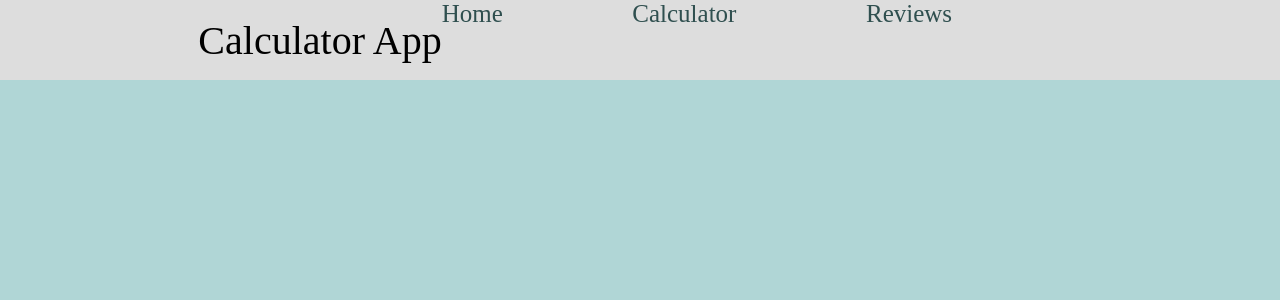
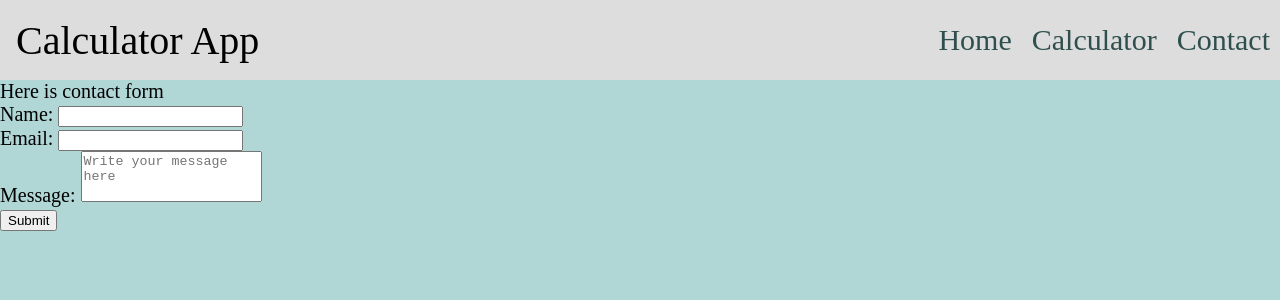
Before and after one commit to aOlsvik/IDATT2105---Fullstack-applikasjonsutvikling, a Vue app in the folder Øving 2/calculator/: page /contact in a window 1280 px wide. Shown: the top 300 px of the page. Built offline with nearby package versions, Linux system fonts and the light colour scheme.

Commit message:
Added Contact Form and changed navbar

```diff
--- a/Øving 2/calculator/src/App.vue
+++ b/Øving 2/calculator/src/App.vue
@@ -4,12 +4,12 @@
 
 <template>
   <body>
-    <nav>
+    <nav class="navbar">
       <label>Calculator App</label>
       <ul>
         <li><router-link to="/">Home</router-link></li>
         <li><router-link to="/calculator">Calculator</router-link></li>
-        <li><router-link to="/reviews">Reviews</router-link></li>
+        <li><router-link to="/contact">Contact</router-link></li>
       </ul>
     </nav>
     <RouterView />
@@ -17,6 +17,13 @@
 </template>
 
 <style scoped>
+  body {
+  display: flex;
+  flex-direction: column;
+  margin: 0;
+  padding: 0;
+  min-height: 500px;
+}
 
   nav {
     display: flex;
@@ -27,47 +34,46 @@
     height: 80px;
   }
   label{
+    float: left;
     font-size: 40px;
-    float: left;
+    margin-right: auto;
+    margin-left: 1rem;
   }
 
   ul {
+    float: right;
     display: flex;
+    justify-content: center;
+    align-content: center;
     margin: 0;
     padding: 0;
-  width: 50%;
     height: 100%;
-
   }
 
   li {
     flex-grow: 1;
+    flex-wrap: wrap;
     display: flex;
+    justify-content: center;
+    align-content: center;
+    list-style: none;
+    padding: 0 5px;
   }
 
   a {
+    font-size: 30px;
+    display: flex;
+    justify-content: center;
+    align-items: center;
     text-decoration: none;
     color: darkslategray;
-  padding-left: 0;
-  font-size: 25px;
-  width: 100%;
+    padding: 5px;
+    border-radius: 5px;
   }
 
-a:hover {
+  a:hover, a:focus {
     background-color: #eee;
   }
 
-  body {
-    width: 100%;
-    display:flex;
-    flex-direction: column;
-    align-content: center;
-  }
-  main {
-    display: flex;
-    flex-direction: column;
-    align-items: center;
-    font-family: Lucida Console;
-  }
 
 </style>
--- a/Øving 2/calculator/src/assets/main.css
+++ b/Øving 2/calculator/src/assets/main.css
@@ -1,11 +1,5 @@
-body {
-  background-color: rgb(176, 214, 214);
-  display: flex;
-  flex-direction: column;
-  align-items: center;
+body{
   margin: 0;
   padding: 0;
+  background-color: rgb(176, 214, 214);
 }
-#app{
-  width: 100%;
-}
--- a/Øving 2/calculator/src/components/Calculator.vue
+++ b/Øving 2/calculator/src/components/Calculator.vue
@@ -3,7 +3,8 @@
 </script>
 
 <template>
-    <div class="grid-container">
+    <body>
+        <div class="grid-container">
         <div class="grid-item display">
             <p>{{ current }}</p>
         </div>
@@ -33,6 +34,7 @@
         </div>
     </div>
     <History :calculations="calculations" v-if="notEmptyList" />
+    </body>
 </template>
 
 <script>
@@ -130,8 +132,11 @@
 </script>
 
 <style scoped>
+body{
+    align-items: center;
+    margin-top: 20px;
+}
 .grid-container{
-  margin:0;
   padding:10px;
   display: grid;
   border: 2px black solid;
--- /dev/null
+++ b/Øving 2/calculator/src/components/ContactForm.vue
@@ -0,0 +1,22 @@
+<template>
+    <body>
+        <form>
+        <div class="name-input">
+            <label for="name">Name: </label>
+            <input type="text" id="name">
+        </div>
+        <div class="email-input">
+            <label for="email">Email: </label>
+            <input type="email" id="email">
+        </div>
+        <div class="message-input">
+            <label for="">Message: </label>
+            <textarea style="resize: none;" cols="20" maxlength="200" rows="3" placeholder="Write your message here"></textarea>
+        </div>
+        <button>Submit</button>
+    </form>
+    </body>
+</template>
+<style scoped>
+
+</style>
--- a/Øving 2/calculator/src/router/index.js
+++ b/Øving 2/calculator/src/router/index.js
@@ -1,7 +1,7 @@
 import { createRouter, createWebHistory } from 'vue-router'
 import CalculatorView from '../views/CalculatorView.vue'
 import HomeView from '../views/HomeView.vue'
-import ReviewView from '../views/ReviewView.vue'
+import ContactView from '../views/ContactView.vue'
 
 
 const router = createRouter({
@@ -18,9 +18,9 @@ const router = createRouter({
         component: CalculatorView
     },
     {
-        path: '/reviews',
-        name: 'reviews',
-        component: ReviewView
+        path: '/contact',
+        name: 'contact',
+        component: ContactView
     }
     ]})
 
--- /dev/null
+++ b/Øving 2/calculator/src/views/ContactView.vue
@@ -0,0 +1,16 @@
+<script setup>
+    import ContactForm from '../components/ContactForm.vue';
+</script>
+
+<template>
+    <div>
+        Here is contact form
+    </div>
+    <ContactForm />
+</template>
+
+<style scoped>
+    * {
+        font-size: 20px;
+    }
+</style>
--- a/Øving 2/calculator/src/views/ReviewView.vue
+++ /dev/null
@@ -1,5 +0,0 @@
-<template>
-    <div>
-        Here is reviews
-    </div>
-</template>
```
Lines whose indentation alone changed are shown as unchanged.
